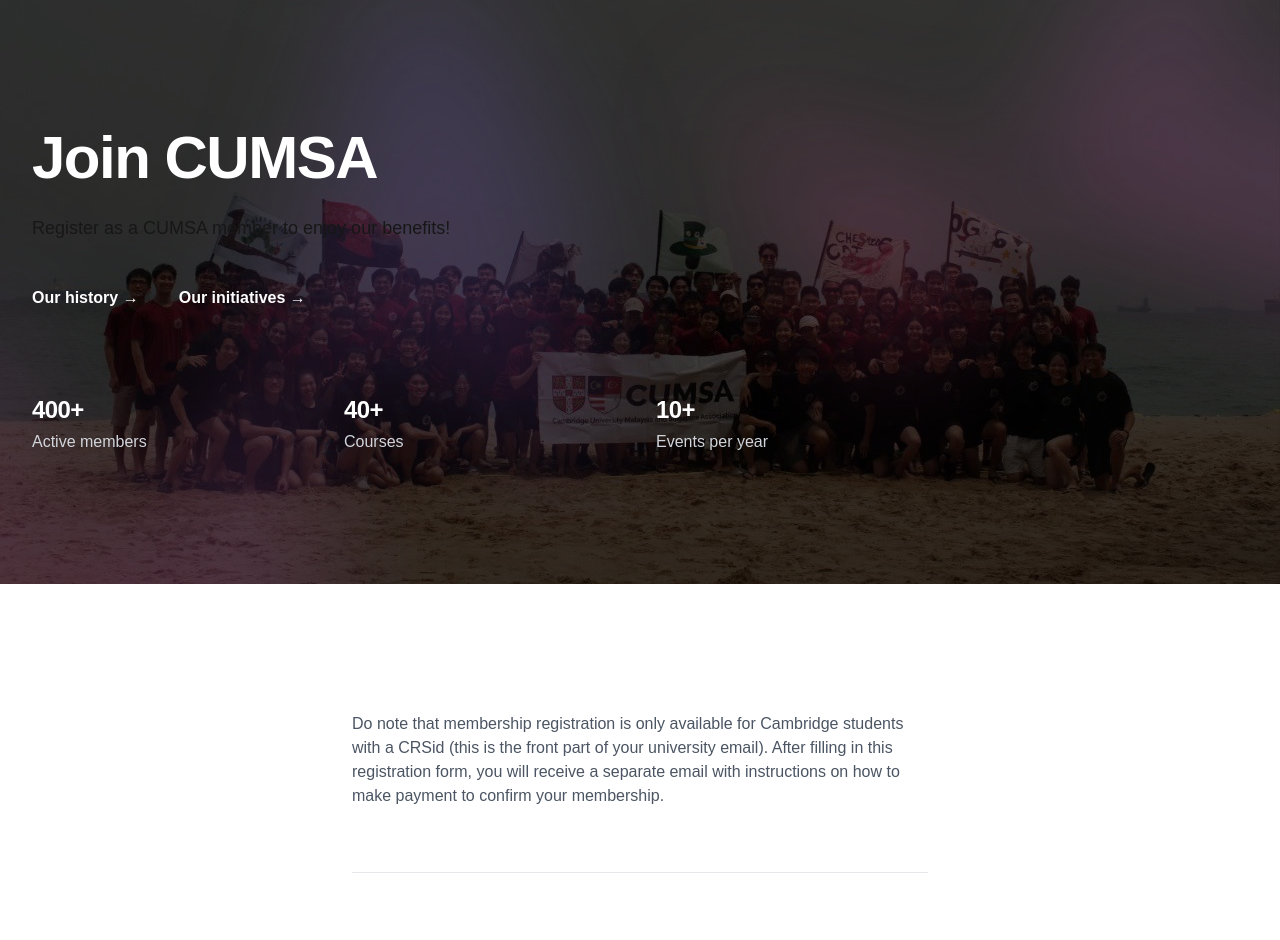
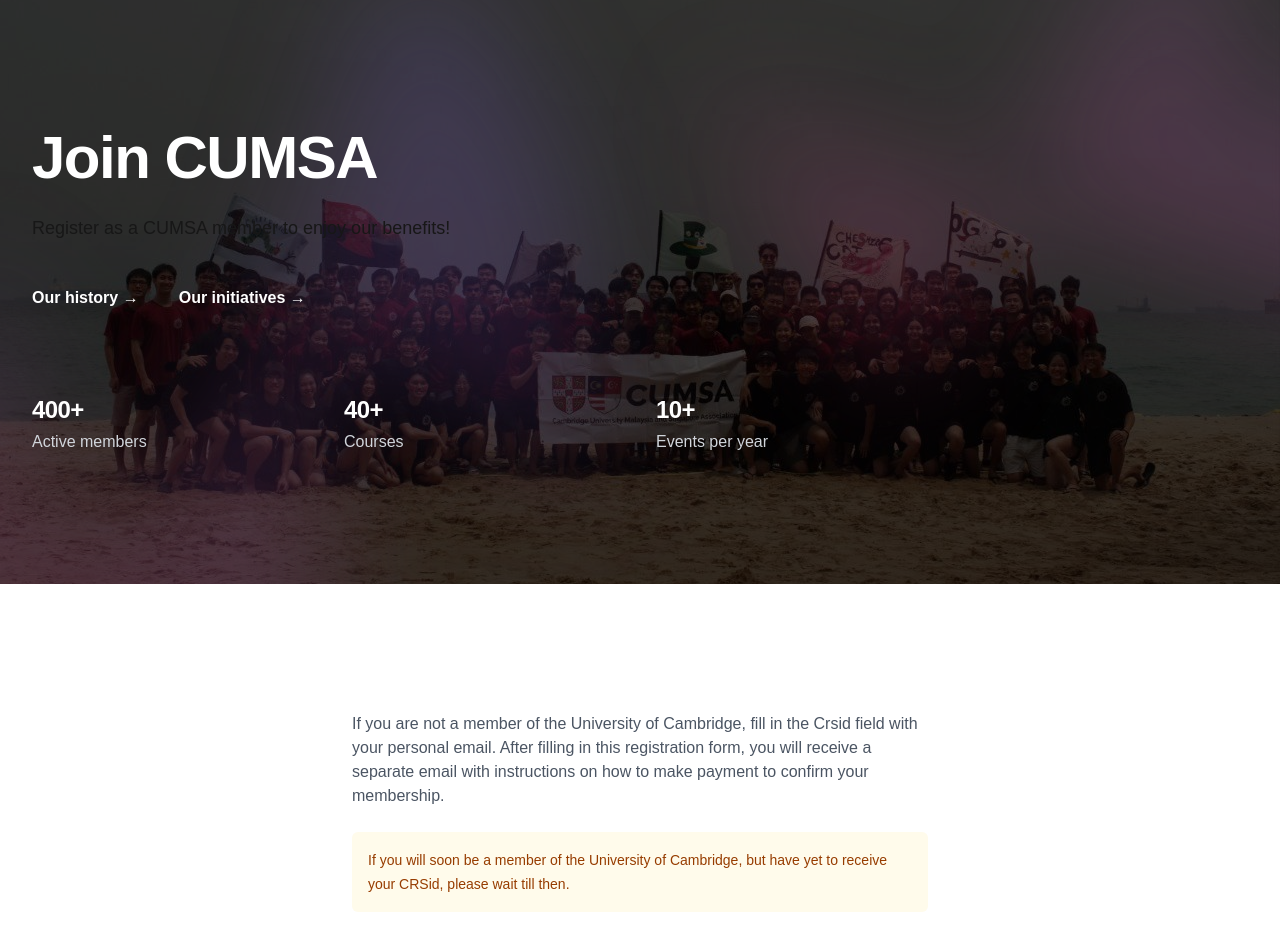
Before and after one commit to CUMSA/membership-signup, a Next.js app: page / in a window 1280 px wide. Shown: the top 940 px of the page. Built offline with nearby package versions, Linux system fonts and the light colour scheme.

Commit message:
chore(form): clarify CRSid registration instructions

```diff
--- a/app/components/form.tsx
+++ b/app/components/form.tsx
@@ -156,10 +156,14 @@
           }
         }}
       >
-        <p className="text-md font-medium leading-6 text-gray-600 mb-16">
-          Do note that membership registration is only available for Cambridge students with a CRSid (this is the front
-          part of your university email). After filling in this registration form, you will receive a separate email
+        <p className="text-md font-medium leading-6 text-gray-600 mb-6">
+          If you are not a member of the University of Cambridge, fill in the Crsid field with your personal email.
+          After filling in this registration form, you will receive a separate email
           with instructions on how to make payment to confirm your membership.
+        </p>
+        <p className="rounded-md bg-amber-50 p-4 text-sm font-medium leading-6 text-amber-800">
+          If you will soon be a member of the University of Cambridge, but have yet to receive your CRSid, please wait
+          till then.
         </p>
 
         <hr className="my-16 border-t border-gray-200" />
```
